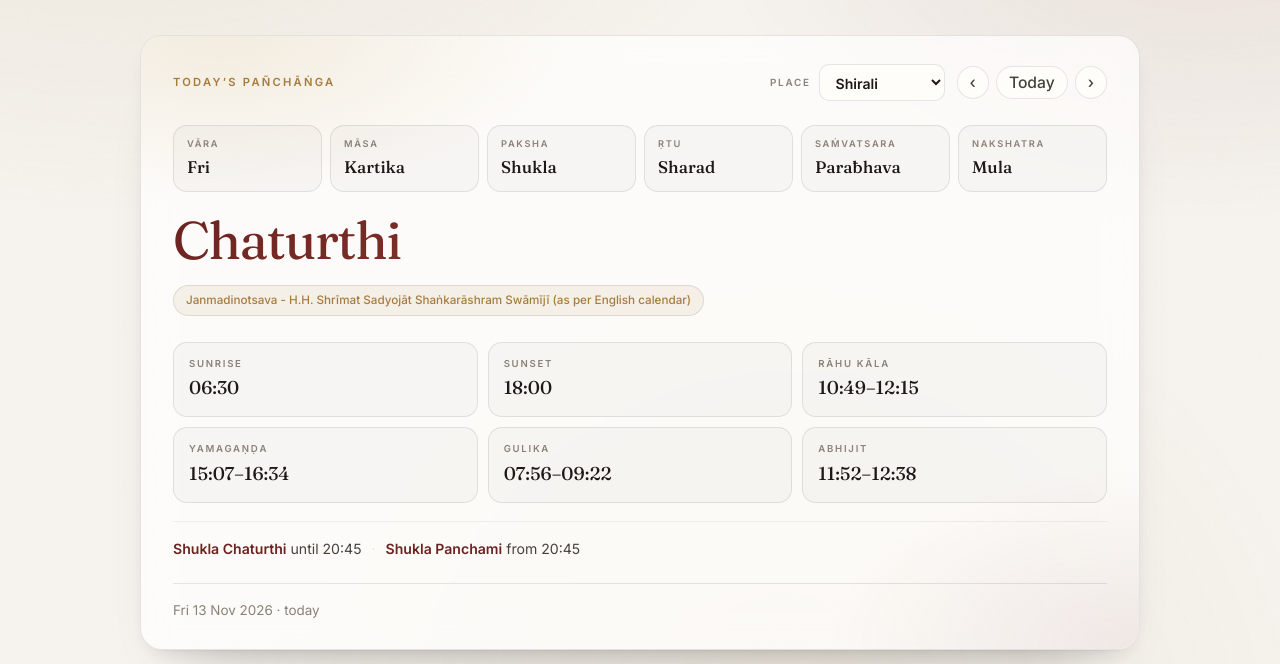
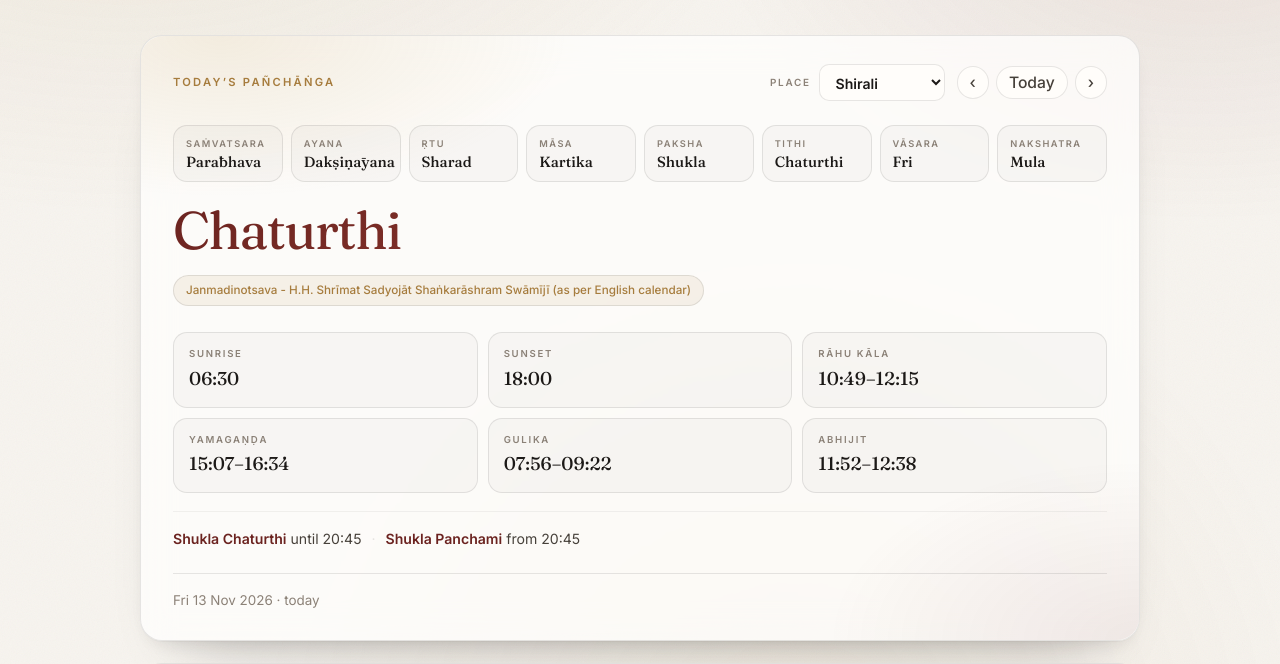
Before and after one commit to akshaybangalorekar/chitrapur-panchang, a plain HTML site: page index.html in a window 1280 px wide. Shown: the part 136-800 px from the top of the page. Drawn offline with Linux system fonts and the light colour scheme.

Commit message:
Saṅkalpa-order strip (saṁvatsara, ayana, ṛtu, māsa, paksha, tithi, vāsara, nakshatra); SW cache v3

```diff
--- a/assets/app.js
+++ b/assets/app.js
@@ -124,6 +124,22 @@
 
   function rec(date) { return dayMap[date] || null; }
 
+  // ── ayana (Uttarāyaṇa / Dakṣiṇāyana) ──────────────────────
+  // Sidereal solar longitude; Uttarāyaṇa runs while the sun is in
+  // Makara…Mithuna (270°–360° and 0°–90°), else Dakṣiṇāyana.
+  function siderealSunLongitude(date) {
+    const n = (date.getTime() - Date.UTC(2000, 0, 1, 12)) / 86400000;
+    const L = 280.460 + 0.9856474 * n;
+    const g = ((357.528 + 0.9856003 * n) % 360) * Math.PI / 180;
+    const tropical = L + 1.915 * Math.sin(g) + 0.020 * Math.sin(2 * g);
+    const ayanamsa = 23.85 + 0.0139 * (date.getUTCFullYear() - 2000); // Lahiri, approx.
+    return ((tropical - ayanamsa) % 360 + 360) % 360;
+  }
+  function ayanaFor(iso) {
+    const lam = siderealSunLongitude(new Date(iso + "T06:00:00Z"));
+    return (lam >= 270 || lam < 90) ? "Uttarāyaṇa" : "Dakṣiṇāyana";
+  }
+
   function eventsOn(date) { return (DATA.events || []).filter(e => e.date === date); }
 
   /* ── header ──────────────────────────────────────────────── */
@@ -150,23 +166,28 @@
     document.getElementById("t-date").textContent =
       prettyDate(date) + (date === todayISO() ? " · today" : "");
 
-    // vāra (weekday) of the day being shown
+    // vāra (weekday) and ayana (sun's northward / southward half) of the day shown
     const vaar = DOW[new Date(date + "T12:00:00").getDay()];
+    const ayana = ayanaFor(date);
 
     if (!r) {
       set("t-tithi", "Not in the calendar data");
+      set("t-tithi-s", "—");
       set("t-vaar", vaar);
+      set("t-ayana", ayana);
       ["t-paksha", "t-masa", "t-ritu", "t-nak", "t-samvatsara"].forEach(i => set(i, "—"));
       document.getElementById("t-obs").innerHTML = "";
       document.getElementById("t-alt").hidden = true;
       return;
     }
     set("t-vaar", vaar);
+    set("t-ayana", ayana);
     const pkEl = document.getElementById("t-paksha");
     pkEl.textContent = r.paksha;
     pkEl.className = "ts-v" + (r.paksha === "Krishna" ? " krishna" : "");
     const names = [...new Set(dayTithis(r).map(([pk, n]) => tithiLabel(pk, n)))];
     set("t-tithi", names.join(" / "));
+    set("t-tithi-s", names.join(" / "));
     set("t-masa", r.masa);
     set("t-ritu", r.ritu);
     set("t-nak", r.nakshatra);
--- a/assets/style.css
+++ b/assets/style.css
@@ -192,16 +192,17 @@ main{padding:38px 0 10px;display:grid;gap:22px}
 .today-main{display:block}
 
 /* ── pañchāṅga top strip ──────────────────────────────────── */
-.top-strip{display:flex;flex-wrap:wrap;gap:8px;margin:2px 0 22px}
-.top-strip>div{
-  flex:1 1 96px;min-width:96px;padding:10px 13px;border-radius:var(--r-md);
-  border:1px solid var(--line);background:var(--tint);
-}
-.top-strip .ts-k{display:block;font-size:.58rem;font-weight:600;letter-spacing:.18em;
+.top-strip{display:grid;grid-template-columns:repeat(auto-fit,minmax(118px,1fr));
+  gap:8px;margin:2px 0 22px}
+.top-strip>div{padding:10px 12px;border-radius:var(--r-md);
+  border:1px solid var(--line);background:var(--tint);min-width:0}
+.top-strip .ts-k{display:block;font-size:.58rem;font-weight:600;letter-spacing:.16em;
   text-transform:uppercase;color:var(--muted)}
 .top-strip .ts-v{display:block;margin-top:3px;font-family:var(--serif);
-  font-size:1.05rem;font-weight:500;color:var(--ink)}
+  font-size:.92rem;line-height:1.2;font-weight:500;color:var(--ink);
+  white-space:nowrap}
 .top-strip .ts-v.krishna{color:var(--krishna)}
+@media (min-width:900px){ .top-strip{grid-template-columns:repeat(8,1fr)} }
 .tithi-big h3{
   font-size:clamp(2.2rem,4.8vw,3.3rem);line-height:1;font-weight:400;
   margin:12px 0 6px;letter-spacing:-.028em;
--- a/index.html
+++ b/index.html
@@ -73,11 +73,13 @@
     </div>
 
     <div class="top-strip">
-      <div><span class="ts-k">Vāra</span><span class="ts-v" id="t-vaar">—</span></div>
+      <div><span class="ts-k">Saṁvatsara</span><span class="ts-v" id="t-samvatsara">—</span></div>
+      <div><span class="ts-k">Ayana</span><span class="ts-v" id="t-ayana">—</span></div>
+      <div><span class="ts-k">Ṛtu</span><span class="ts-v" id="t-ritu">—</span></div>
       <div><span class="ts-k">Māsa</span><span class="ts-v" id="t-masa">—</span></div>
       <div><span class="ts-k">Paksha</span><span class="ts-v" id="t-paksha">—</span></div>
-      <div><span class="ts-k">Ṛtu</span><span class="ts-v" id="t-ritu">—</span></div>
-      <div><span class="ts-k">Saṁvatsara</span><span class="ts-v" id="t-samvatsara">—</span></div>
+      <div><span class="ts-k">Tithi</span><span class="ts-v" id="t-tithi-s">—</span></div>
+      <div><span class="ts-k">Vāsara</span><span class="ts-v" id="t-vaar">—</span></div>
       <div><span class="ts-k">Nakshatra</span><span class="ts-v" id="t-nak">—</span></div>
     </div>
     <div class="today-main">
--- a/sw.js
+++ b/sw.js
@@ -1,6 +1,6 @@
 /* Service worker — lets the pañchāṅga open as a standalone app and work offline.
    Bump CACHE when you ship changes so old copies are cleared. */
-const CACHE = "chitrapur-panchang-v2";
+const CACHE = "chitrapur-panchang-v3";
 const SHELL = [
   "./",
   "./index.html",
```
